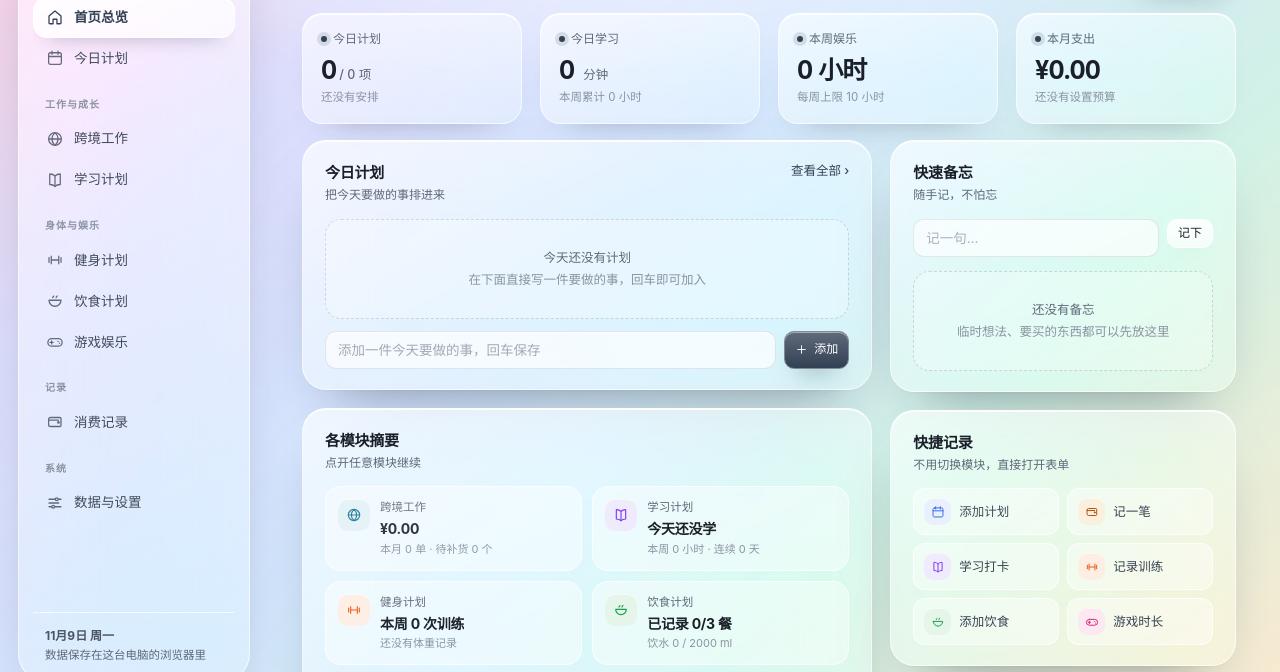
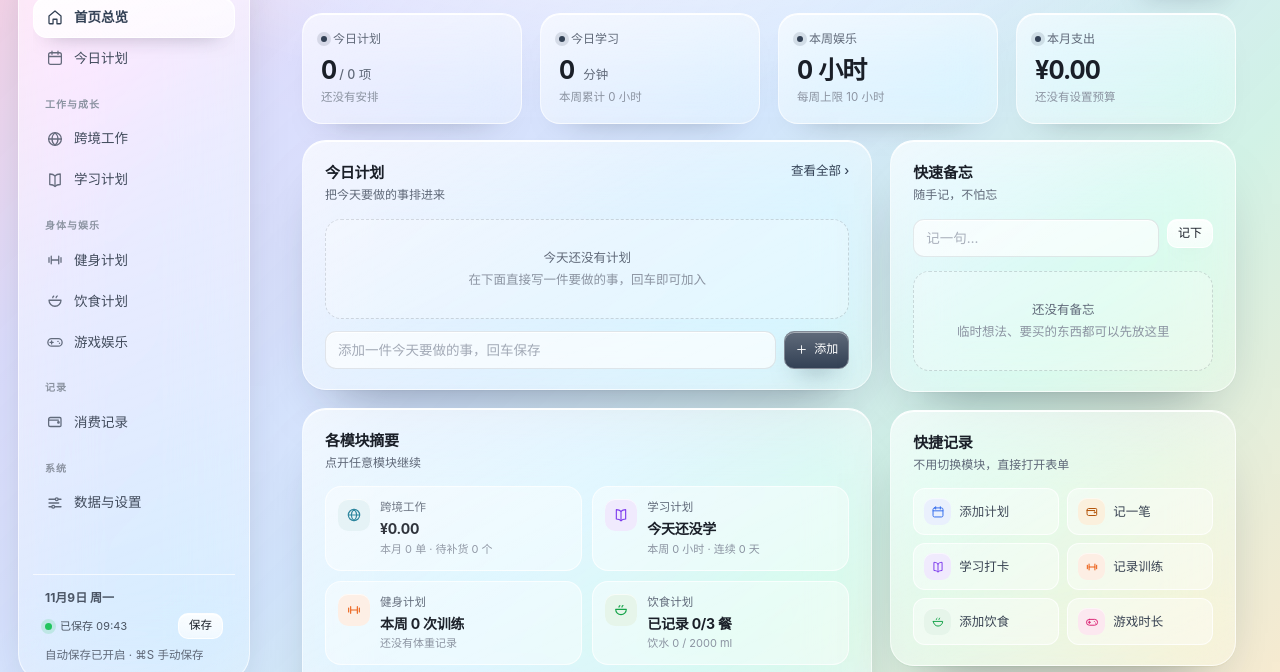
Before and after one commit to Xya0728/gongzuotai, a plain HTML site: page index.html in a window 1280 px wide. Shown: the part 100-772 px from the top of the page. Drawn offline with Linux system fonts and the light colour scheme.

Commit message:
P6: 侧栏保存状态、手动保存按钮与 ⌘S 快捷键

```diff
--- a/css/styles.css
+++ b/css/styles.css
@@ -1191,3 +1191,17 @@ body.modal-open { overflow: hidden; }
 @media (max-width: 860px) {
   .device-grid { grid-template-columns: 1fr; }
 }
+
+/* ---------------- 保存状态 ---------------- */
+
+.save-row { display: flex; align-items: center; gap: 8px; margin-top: 6px; }
+.save-dot {
+  width: 7px;
+  height: 7px;
+  flex: 0 0 7px;
+  border-radius: 50%;
+  background: #22c55e;
+  box-shadow: 0 0 0 4px rgba(34, 197, 94, 0.16);
+}
+.save-state { flex: 1; font-size: 11px; color: #4b5563; font-variant-numeric: tabular-nums; }
+.save-row .btn { height: 26px; padding: 0 10px; font-size: 11.5px; }
--- a/js/app.js
+++ b/js/app.js
@@ -16,6 +16,12 @@ const App = {
       location.replace('#/home');
     }
     window.addEventListener('hashchange', () => this.handleHash());
+    document.addEventListener('keydown', (event) => {
+      if ((event.metaKey || event.ctrlKey) && String(event.key).toLowerCase() === 's') {
+        event.preventDefault();
+        manualSave();
+      }
+    });
     this.handleHash();
 
     if (!Store.ok) {
@@ -103,7 +109,14 @@ const App = {
       '<div class="brand-text"><strong>我的生活工作台</strong><span>只在本机运行</span></div></div>' +
       '<nav class="nav">' + groups + '</nav>' +
       '<div class="sidebar-foot"><div class="today-mini">' + esc(fmtDateCN(todayKey(), true)) + '</div>' +
-      '<div class="muted tiny">数据保存在这台电脑的浏览器里</div></div>';
+      '<div class="save-row"><span class="save-dot"></span>' +
+      '<span class="save-state" id="save-state-text">' +
+      (Store.lastSavedAt ? '已保存 ' + saveClock(Store.lastSavedAt) : '等待保存') + '</span>' +
+      '<button class="btn sm" id="save-now">保存</button></div>' +
+      '<div class="muted tiny mt-8">自动保存已开启 · ⌘S 手动保存</div></div>';
+
+    const saveBtn = sidebar.querySelector('#save-now');
+    if (saveBtn) saveBtn.addEventListener('click', manualSave);
   },
 };
 
--- a/js/core.js
+++ b/js/core.js
@@ -384,6 +384,7 @@ const Store = {
   data: null,
   ok: true,
   loadedAt: null,
+  lastSavedAt: null,
 
   load() {
     let raw = null;
@@ -415,10 +416,13 @@ const Store = {
     if (!this.ok) return false;
     try {
       localStorage.setItem(DB_KEY, JSON.stringify(this.data));
+      this.lastSavedAt = new Date();
+      updateSaveState();
       return true;
     } catch (err) {
       this.ok = false;
       toast('保存失败：浏览器本地存储不可用', 'err');
+      updateSaveState();
       return false;
     }
   },
@@ -754,6 +758,22 @@ function toast(message, type) {
   }, 2000);
 }
 
+function saveClock(d) {
+  if (!d) return '';
+  return pad2(d.getHours()) + ':' + pad2(d.getMinutes());
+}
+
+function updateSaveState() {
+  const text = document.getElementById('save-state-text');
+  if (!text) return;
+  text.textContent = Store.lastSavedAt ? '已保存 ' + saveClock(Store.lastSavedAt) : '等待保存';
+}
+
+function manualSave() {
+  if (!Store.save()) return;
+  toast('已保存 · ' + saveClock(new Date()));
+}
+
 /* ---------- 小工具 ---------- */
 
 function findById(list, id) {
```
Also changed, not shown: tests/tests.js (+33 -0 lines).
